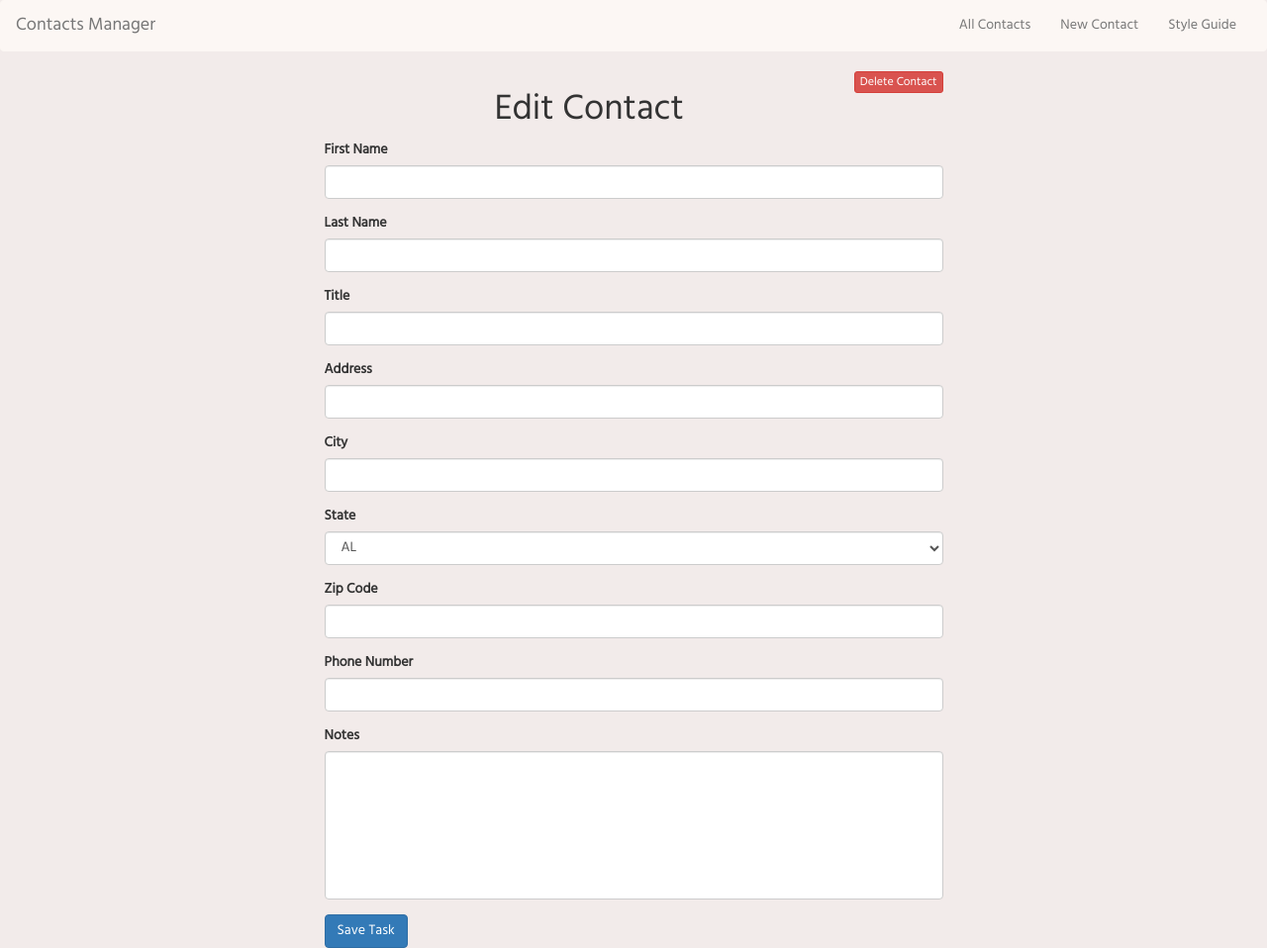
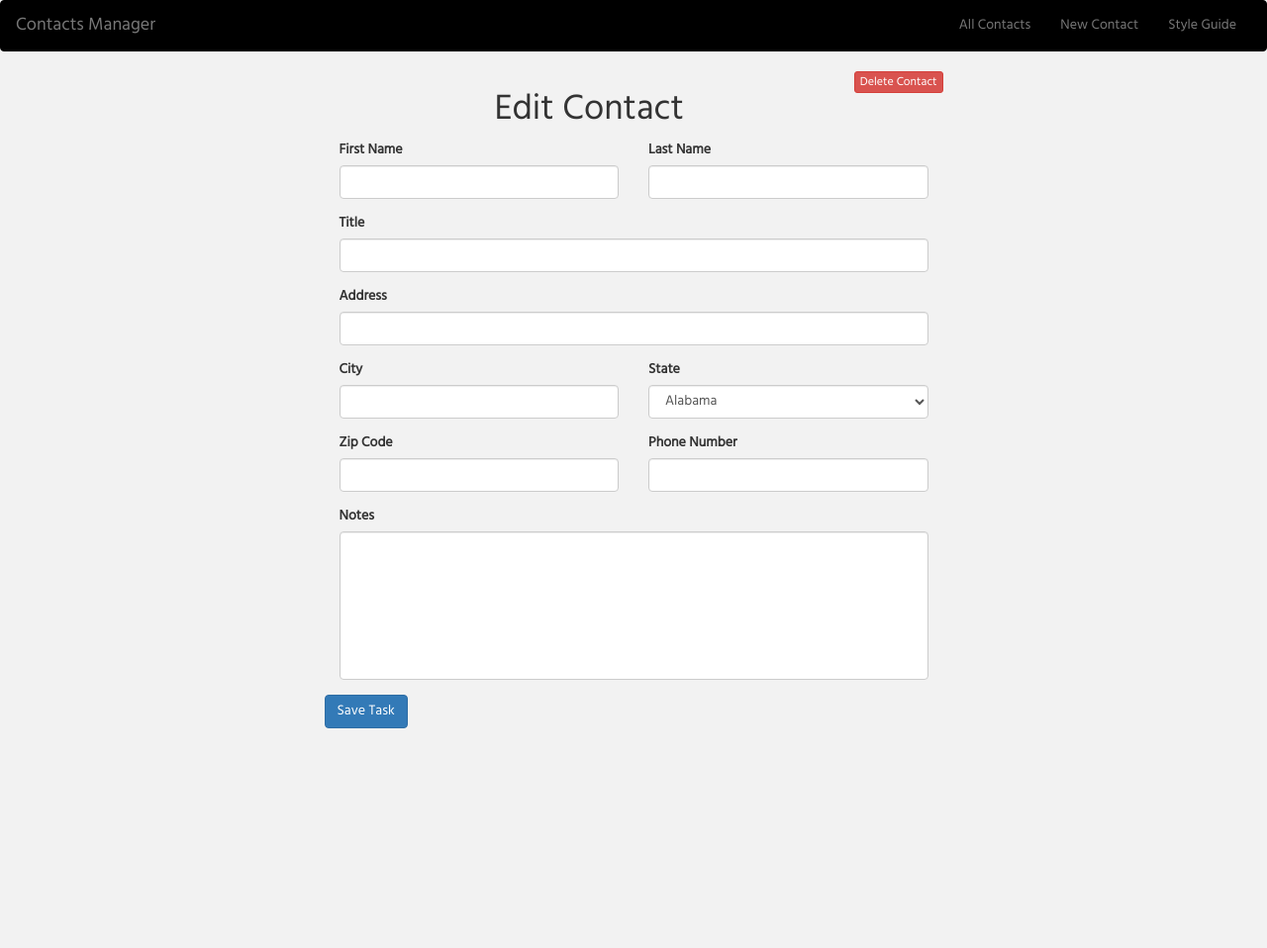
Before and after one commit to alexisbarnes/contact-manager, a PHP site: page /edit.php?id=1 in a window 1280 px wide. Shown: the whole page at 99% size. After the commit the page ends 736 px from the top, so only its background shows below. Run offline with PHP 8.4, Linux system fonts and the light colour scheme; data that the repository does not hold is empty; some libraries are stand-ins or nearby versions.

Commit message:
Reformatted create and edit forums.

```diff
--- a/css/style.css
+++ b/css/style.css
@@ -1,6 +1,6 @@
 /*---GLOBAL STYLES---*/
 body {
-  background-color: #F2EBEA;
+  background-color: #F2F2F2;
   font-family: 'Hind', sans-serif;
 }
 
@@ -12,10 +12,23 @@ h1 {
   padding-top: 20px;
 }
 
+.align-center {
+  text-align: center;
+}
+
+.align-left {
+  text-align: left;
+}
+
 /*--NAVBAR--*/
 .navbar-default {
-  background-color: #FCF7F4;
-  border-color: #FCF7F4;
+  background-color: #000;
+  border-color: #000;
+}
+
+/*--PAGE STYLES--*/
+.page-header {
+  font-size: 60px;
 }
 
 /*--FORM--*/
--- a/edit.php
+++ b/edit.php
@@ -24,100 +24,118 @@
 <form method="POST" action="/update.php">
   <input type="hidden" name="id" id="contact_id" value="<?= $contact['id']; ?>" />
 
+  <div class="col-xs-12 col-sm-6 col-md-6 col-lg-6 col-xl-6">
     <div class="form-group">
       <label for="contact_first">First Name</label>
       <input class="form-control" type="text" name="first" id="contact_first" value="<?= $contact['first']; ?>" />
     </div>
+  </div>
 
+  <div class="col-xs-12 col-sm-6 col-md-6 col-lg-6 col-xl-6">
     <div class="form-group">
       <label for="contact_last">Last Name</label>
       <input class="form-control" type="text" name="last" id="contact_last" value="<?= $contact['last']; ?>" />
     </div>
+  </div>
 
+  <div class="col-xs-12 col-sm-12 col-md-12 col-lg-12 col-xl-12">
     <div class="form-group">
       <label for="contact_title">Title</label>
       <input class="form-control" type="text" name="title" id="contact_title" value="<?= $contact['title']; ?>" />
     </div>
+  </div>
 
+  <div class="col-xs-12 col-sm-12 col-md-12 col-lg-12 col-xl-12">
     <div class="form-group">
       <label for="contact_address">Address</label>
       <input class="form-control" type="text" name="address" id="contact_address" value="<?= $contact['address']; ?>" />
     </div>
+  </div>
 
+  <div class="col-xs-12 col-sm-6 col-md-6 col-lg-6 col-xl-6">
     <div class="form-group">
       <label for="contact_city">City</label>
       <input class="form-control" type="text" name="city" id="contact_city" value="<?= $contact['city']; ?>" />
     </div>
+  </div>
 
+  <div class="col-xs-12 col-sm-6 col-md-6 col-lg-6 col-xl-6">
     <div class="form-group">
       <label for="contact_state">State</label>
       <select name="state" id="contact_state" value="<?= $contact['state']; ?>" class="form-control">
-      <option value="AL"<?= ($contact['state'] == 'AL') ? ' selected' : '' ?>>AL</option>
-      <option value="AK"<?= ($contact['state'] == 'AK') ? ' selected' : '' ?>>AK</option>
-      <option value="AZ"<?= ($contact['state'] == 'AZ') ? ' selected' : '' ?>>AZ</option>
-      <option value="AR"<?= ($contact['state'] == 'AR') ? ' selected' : '' ?>>AR</option>
-      <option value="CA"<?= ($contact['state'] == 'CA') ? ' selected' : '' ?>>CA</option>
-      <option value="CO"<?= ($contact['state'] == 'CO') ? ' selected' : '' ?>>CO</option>
-      <option value="CT"<?= ($contact['state'] == 'CT') ? ' selected' : '' ?>>CT</option>
-      <option value="DE"<?= ($contact['state'] == 'DE') ? ' selected' : '' ?>>DE</option>
-      <option value="FL"<?= ($contact['state'] == 'FL') ? ' selected' : '' ?>>FL</option>
-      <option value="GA"<?= ($contact['state'] == 'GA') ? ' selected' : '' ?>>GA</option>
-      <option value="HI"<?= ($contact['state'] == 'HI') ? ' selected' : '' ?>>HI</option>
-      <option value="ID"<?= ($contact['state'] == 'ID') ? ' selected' : '' ?>>ID</option>
-      <option value="IL"<?= ($contact['state'] == 'IL') ? ' selected' : '' ?>>IL</option>
-      <option value="IN"<?= ($contact['state'] == 'IN') ? ' selected' : '' ?>>IN</option>
-      <option value="IA"<?= ($contact['state'] == 'IA') ? ' selected' : '' ?>>IA</option>
-      <option value="KS"<?= ($contact['state'] == 'KS') ? ' selected' : '' ?>>KS</option>
-      <option value="KY"<?= ($contact['state'] == 'KY') ? ' selected' : '' ?>>KY</option>
-      <option value="LA"<?= ($contact['state'] == 'LA') ? ' selected' : '' ?>>LA</option>
-      <option value="ME"<?= ($contact['state'] == 'ME') ? ' selected' : '' ?>>ME</option>
-      <option value="MD"<?= ($contact['state'] == 'MD') ? ' selected' : '' ?>>MD</option>
-      <option value="MA"<?= ($contact['state'] == 'MA') ? ' selected' : '' ?>>MA</option>
-      <option value="MI"<?= ($contact['state'] == 'MI') ? ' selected' : '' ?>>MI</option>
-      <option value="MN"<?= ($contact['state'] == 'MN') ? ' selected' : '' ?>>MN</option>
-      <option value="MS"<?= ($contact['state'] == 'MS') ? ' selected' : '' ?>>MS</option>
-      <option value="MO"<?= ($contact['state'] == 'MO') ? ' selected' : '' ?>>MO</option>
-      <option value="MT"<?= ($contact['state'] == 'MT') ? ' selected' : '' ?>>MT</option>
-      <option value="NE"<?= ($contact['state'] == 'NE') ? ' selected' : '' ?>>NE</option>
-      <option value="NV"<?= ($contact['state'] == 'NV') ? ' selected' : '' ?>>NV</option>
-      <option value="NH"<?= ($contact['state'] == 'NH') ? ' selected' : '' ?>>NH</option>
-      <option value="NJ"<?= ($contact['state'] == 'NJ') ? ' selected' : '' ?>>NJ</option>
-      <option value="NM"<?= ($contact['state'] == 'NM') ? ' selected' : '' ?>>NM</option>
-      <option value="NY"<?= ($contact['state'] == 'NY') ? ' selected' : '' ?>>NY</option>
-      <option value="NC"<?= ($contact['state'] == 'NC') ? ' selected' : '' ?>>NC</option>
-      <option value="ND"<?= ($contact['state'] == 'ND') ? ' selected' : '' ?>>ND</option>
-      <option value="OH"<?= ($contact['state'] == 'OH') ? ' selected' : '' ?>>OH</option>
-      <option value="OK"<?= ($contact['state'] == 'OK') ? ' selected' : '' ?>>OK</option>
-      <option value="OR"<?= ($contact['state'] == 'OR') ? ' selected' : '' ?>>OR</option>
-      <option value="PA"<?= ($contact['state'] == 'PA') ? ' selected' : '' ?>>PA</option>
-      <option value="RI"<?= ($contact['state'] == 'RI') ? ' selected' : '' ?>>RI</option>
-      <option value="SC"<?= ($contact['state'] == 'SC') ? ' selected' : '' ?>>SC</option>
-      <option value="SD"<?= ($contact['state'] == 'SD') ? ' selected' : '' ?>>SD</option>
-      <option value="TN"<?= ($contact['state'] == 'TN') ? ' selected' : '' ?>>TN</option>
-      <option value="TX"<?= ($contact['state'] == 'TX') ? ' selected' : '' ?>>TX</option>
-      <option value="UT"<?= ($contact['state'] == 'UT') ? ' selected' : '' ?>>UT</option>
-      <option value="VT"<?= ($contact['state'] == 'VT') ? ' selected' : '' ?>>VT</option>
-      <option value="VA"<?= ($contact['state'] == 'VA') ? ' selected' : '' ?>>VA</option>
-      <option value="WA"<?= ($contact['state'] == 'WA') ? ' selected' : '' ?>>WA</option>
-      <option value="WV"<?= ($contact['state'] == 'WV') ? ' selected' : '' ?>>WV</option>
-      <option value="WI"<?= ($contact['state'] == 'WI') ? ' selected' : '' ?>>WI</option>
-      <option value="WY"<?= ($contact['state'] == 'WY') ? ' selected' : '' ?>>WY</option>
+        <option value="AL"<?= ($contact['state'] == 'AL') ? ' selected' : '' ?>>Alabama</option>
+        <option value="AK"<?= ($contact['state'] == 'AK') ? ' selected' : '' ?>>Alaska</option>
+        <option value="AZ"<?= ($contact['state'] == 'AZ') ? ' selected' : '' ?>>Arizona</option>
+        <option value="AR"<?= ($contact['state'] == 'AR') ? ' selected' : '' ?>>Arkansas</option>
+        <option value="CA"<?= ($contact['state'] == 'CA') ? ' selected' : '' ?>>California</option>
+        <option value="CO"<?= ($contact['state'] == 'CO') ? ' selected' : '' ?>>Colorado</option>
+        <option value="CT"<?= ($contact['state'] == 'CT') ? ' selected' : '' ?>>Connecticut</option>
+        <option value="DE"<?= ($contact['state'] == 'DE') ? ' selected' : '' ?>>Delaware</option>
+        <option value="FL"<?= ($contact['state'] == 'FL') ? ' selected' : '' ?>>Florida</option>
+        <option value="GA"<?= ($contact['state'] == 'GA') ? ' selected' : '' ?>>Georgia</option>
+        <option value="HI"<?= ($contact['state'] == 'HI') ? ' selected' : '' ?>>Hawaii</option>
+        <option value="ID"<?= ($contact['state'] == 'ID') ? ' selected' : '' ?>>Idaho</option>
+        <option value="IL"<?= ($contact['state'] == 'IL') ? ' selected' : '' ?>>Illinois</option>
+        <option value="IN"<?= ($contact['state'] == 'IN') ? ' selected' : '' ?>>Indiana</option>
+        <option value="IA"<?= ($contact['state'] == 'IA') ? ' selected' : '' ?>>Iowa</option>
+        <option value="KS"<?= ($contact['state'] == 'KS') ? ' selected' : '' ?>>Kansas</option>
+        <option value="KY"<?= ($contact['state'] == 'KY') ? ' selected' : '' ?>>Kentucky</option>
+        <option value="LA"<?= ($contact['state'] == 'LA') ? ' selected' : '' ?>>Louisiana</option>
+        <option value="ME"<?= ($contact['state'] == 'ME') ? ' selected' : '' ?>>Maine</option>
+        <option value="MD"<?= ($contact['state'] == 'MD') ? ' selected' : '' ?>>Maryland</option>
+        <option value="MA"<?= ($contact['state'] == 'MA') ? ' selected' : '' ?>>Massachusetts</option>
+        <option value="MI"<?= ($contact['state'] == 'MI') ? ' selected' : '' ?>>Michigan</option>
+        <option value="MN"<?= ($contact['state'] == 'MN') ? ' selected' : '' ?>>Minnesota</option>
+        <option value="MS"<?= ($contact['state'] == 'MS') ? ' selected' : '' ?>>Mississippi</option>
+        <option value="MO"<?= ($contact['state'] == 'MO') ? ' selected' : '' ?>>Missouri</option>
+        <option value="MT"<?= ($contact['state'] == 'MT') ? ' selected' : '' ?>>Montana</option>
+        <option value="NE"<?= ($contact['state'] == 'NE') ? ' selected' : '' ?>>Nebraska</option>
+        <option value="NV"<?= ($contact['state'] == 'NV') ? ' selected' : '' ?>>Nevada</option>
+        <option value="NH"<?= ($contact['state'] == 'NH') ? ' selected' : '' ?>>New Hampshire</option>
+        <option value="NJ"<?= ($contact['state'] == 'NJ') ? ' selected' : '' ?>>New Jersey</option>
+        <option value="NM"<?= ($contact['state'] == 'NM') ? ' selected' : '' ?>>New Mexico</option>
+        <option value="NY"<?= ($contact['state'] == 'NY') ? ' selected' : '' ?>>New York</option>
+        <option value="NC"<?= ($contact['state'] == 'NC') ? ' selected' : '' ?>>North Carolina</option>
+        <option value="ND"<?= ($contact['state'] == 'ND') ? ' selected' : '' ?>>North Dakota</option>
+        <option value="OH"<?= ($contact['state'] == 'OH') ? ' selected' : '' ?>>Ohio</option>
+        <option value="OK"<?= ($contact['state'] == 'OK') ? ' selected' : '' ?>>Oklahoma</option>
+        <option value="OR"<?= ($contact['state'] == 'OR') ? ' selected' : '' ?>>Oregon</option>
+        <option value="PA"<?= ($contact['state'] == 'PA') ? ' selected' : '' ?>>Pennsylvania</option>
+        <option value="RI"<?= ($contact['state'] == 'RI') ? ' selected' : '' ?>>Rhode Island</option>
+        <option value="SC"<?= ($contact['state'] == 'SC') ? ' selected' : '' ?>>South Carolina</option>
+        <option value="SD"<?= ($contact['state'] == 'SD') ? ' selected' : '' ?>>South Dakota</option>
+        <option value="TN"<?= ($contact['state'] == 'TN') ? ' selected' : '' ?>>Tennessee</option>
+        <option value="TX"<?= ($contact['state'] == 'TX') ? ' selected' : '' ?>>Texas</option>
+        <option value="UT"<?= ($contact['state'] == 'UT') ? ' selected' : '' ?>>Utah</option>
+        <option value="VT"<?= ($contact['state'] == 'VT') ? ' selected' : '' ?>>Vermont</option>
+        <option value="VA"<?= ($contact['state'] == 'VA') ? ' selected' : '' ?>>Virginia</option>
+        <option value="WA"<?= ($contact['state'] == 'WA') ? ' selected' : '' ?>>Washington</option>
+        <option value="WV"<?= ($contact['state'] == 'WV') ? ' selected' : '' ?>>West Virginia</option>
+        <option value="WI"<?= ($contact['state'] == 'WI') ? ' selected' : '' ?>>Wisconsin</option>
+        <option value="WY"<?= ($contact['state'] == 'WY') ? ' selected' : '' ?>>Wyoming</option>
       </select>
     </div>
+  </div>
 
+  <div class="col-xs-12 col-sm-6 col-md-6 col-lg-6 col-xl-6">
     <div class="form-group">
       <label for="contact_zip">Zip Code</label>
       <input class="form-control" type="text" name="zip" id="contact_zip" value="<?= $contact['zip']; ?>" />
     </div>
+  </div>
 
+  <div class="col-xs-12 col-sm-6 col-md-6 col-lg-6 col-xl-6">
     <div class="form-group">
       <label for="contact_phone">Phone Number</label>
       <input class="form-control" type="text" name="phone" id="contact_phone" value="<?= $contact['phone']; ?>" />
     </div>
+  </div>
 
+  <div class="col-xs-12 col-sm-12 col-md-12 col-lg-12 col-xl-12">
     <div class="form-group">
       <label for="contact_notes">Notes</label>
       <textarea class="form-control" name="notes" id="contact_notes"><?= $contact['notes']; ?></textarea>
+    </div>
   </div>
 
 
--- a/index.php
+++ b/index.php
@@ -29,7 +29,7 @@
 
 <h1>Contacts <span class="text-muted">(<?= count($contacts); ?>)</span></h1>
   <!-- Table -->
-  <table class="table table-hover">
+  <table class="table table-hover table-bordered">
     <thead class="thead-inverse">
       <th>ID</th>
       <th>First Name</th>
```
Also changed, not shown: new.php (+68 -51 lines), style.php (+12 -2 lines), 1 other file. Lines whose indentation alone changed are shown as unchanged.
